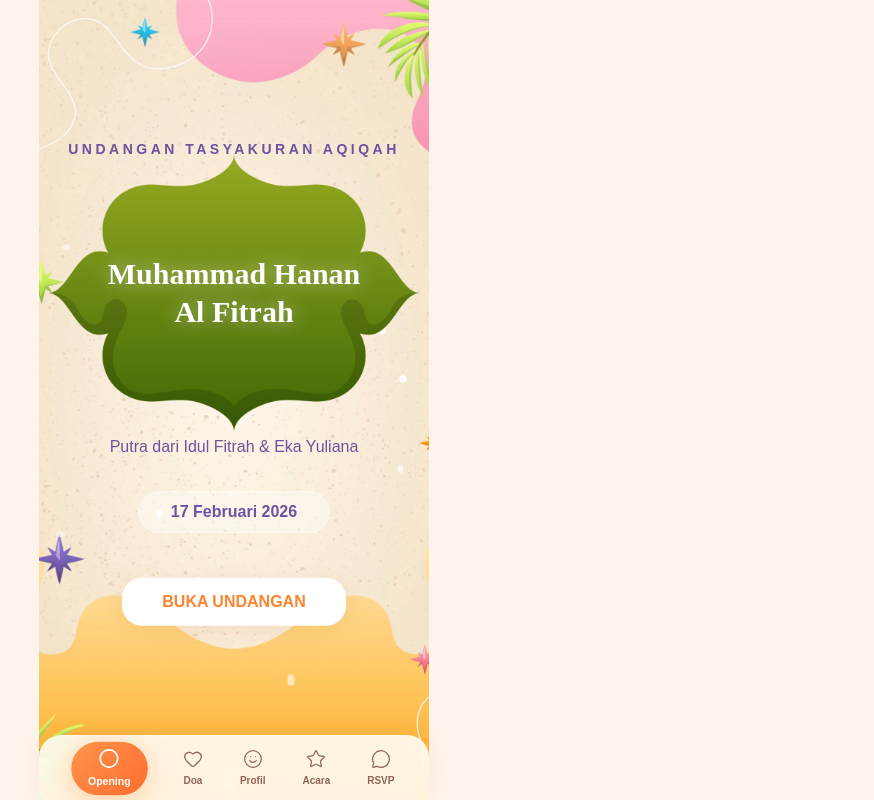
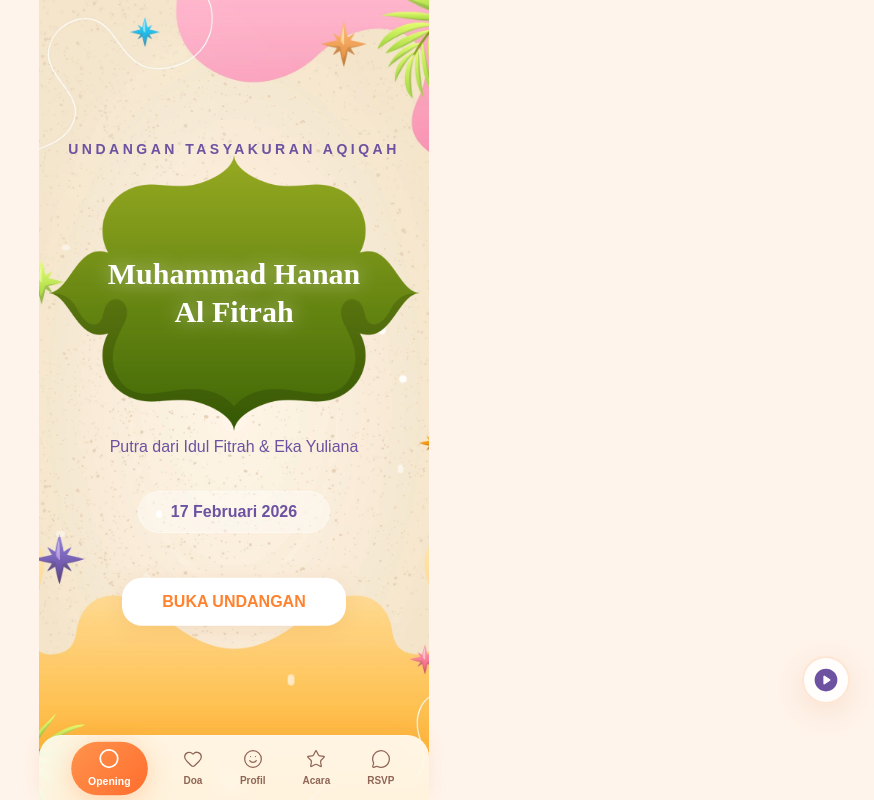
Before and after one commit to ideadigitalcreative/aqiqah, a React (Vite) app: page / in a window 1280 px wide. Shown: the whole page, without its empty margins (406-1280 px from the left). Built offline with nearby package versions, Linux system fonts and the light colour scheme; no server answers; the database is empty.

Commit message:
Update music toggle to right-aligned custom SVG button

```diff
--- a/src/App.tsx
+++ b/src/App.tsx
@@ -24,6 +24,20 @@ const App: React.FC = () => {
     guests: '1',
     wish: ''
   });
+
+  const [isPlaying, setIsPlaying] = useState(false);
+  const audioRef = useRef<HTMLAudioElement>(null);
+
+  const toggleMusic = () => {
+    if (audioRef.current) {
+      if (isPlaying) {
+        audioRef.current.pause();
+      } else {
+        audioRef.current.play().catch(e => console.error("Playback failed:", e));
+      }
+      setIsPlaying(!isPlaying);
+    }
+  };
 
   // Fetch wishes from Supabase
   useEffect(() => {
@@ -82,6 +96,11 @@ const App: React.FC = () => {
     const element = document.getElementById(id);
     if (element) {
       element.scrollIntoView({ behavior: 'smooth' });
+      // Start music when opening invitation
+      if (id === 'doa' && !isPlaying) {
+        audioRef.current?.play().catch(e => console.error("Autoplay blocked:", e));
+        setIsPlaying(true);
+      }
     }
   };
 
@@ -309,12 +328,12 @@ const App: React.FC = () => {
           style={{ backgroundImage: 'url("/bg.webp")' }}
         >
           <div className="w-full reveal z-10">
-            <h2 className="font-display text-2xl font-bold text-center mb-8 drop-shadow-md" style={{ color: 'rgb(108, 82, 161)' }}>
+            <h2 className="font-display text-2xl font-bold text-center mb-6 drop-shadow-md -mt-12" style={{ color: 'rgb(108, 82, 161)' }}>
               Lokasi Acara
             </h2>
 
             <div className="bg-white/90 backdrop-blur-sm p-6 rounded-lg shadow-soft text-center">
-              <div className="w-full h-40 rounded-lg overflow-hidden mb-6 border border-primary/10 shadow-inner">
+              <div className="w-full h-64 rounded-lg overflow-hidden mb-6 border border-primary/10 shadow-inner">
                 <iframe
                   title="Lokasi Acara"
                   width="100%"
@@ -460,6 +479,30 @@ const App: React.FC = () => {
         </section>
       </div>
 
+      {/* MUSIC CONTROL */}
+      <button
+        id="btnAutoplay"
+        onClick={toggleMusic}
+        style={{ color: 'rgb(108, 82, 161)' }}
+        className="fixed right-6 bottom-24 z-50 w-12 h-12 rounded-full bg-white/90 backdrop-blur-sm shadow-large flex items-center justify-center transition-all duration-300 border-2 border-primary/20 active:scale-95"
+      >
+        {isPlaying ? (
+          <svg xmlns="http://www.w3.org/2000/svg" width="28" height="28" fill="currentColor" viewBox="0 0 256 256" className="pause animate-pulse-gentle">
+            <path d="M128,24A104,104,0,1,0,232,128,104.13,104.13,0,0,0,128,24ZM112,160a8,8,0,0,1-16,0V96a8,8,0,0,1,16,0Zm48,0a8,8,0,0,1-16,0V96a8,8,0,0,1,16,0Z"></path>
+          </svg>
+        ) : (
+          <svg xmlns="http://www.w3.org/2000/svg" width="28" height="28" fill="currentColor" viewBox="0 0 256 256" className="play">
+            <path d="M128,24A104,104,0,1,0,232,128,104.13,104.13,0,0,0,128,24Zm36.44,110.66-48,32A8.05,8.05,0,0,1,112,168a8,8,0,0,1-8-8V96a8,8,0,0,1,12.44-6.66l48,32a8,8,0,0,1,0,13.32Z"></path>
+          </svg>
+        )}
+
+        {/* Audio Element */}
+        <audio ref={audioRef} loop>
+          <source src="/music.mp3" type="audio/mpeg" />
+          <source src="https://www.soundhelix.com/examples/mp3/SoundHelix-Song-1.mp3" type="audio/mpeg" />
+        </audio>
+      </button>
+
       {/* MOBILE FOOTER */}
       <nav className="fixed bottom-0 left-1/2 -translate-x-1/2 w-full max-w-[390px] h-[65px] glass-nav border-t border-white/20 rounded-t-nav z-50 flex items-center justify-around px-4 shadow-footer">
         <NavItem
```
Also changed, not shown: 1 other file (tests, documents, lock files or other folders).
